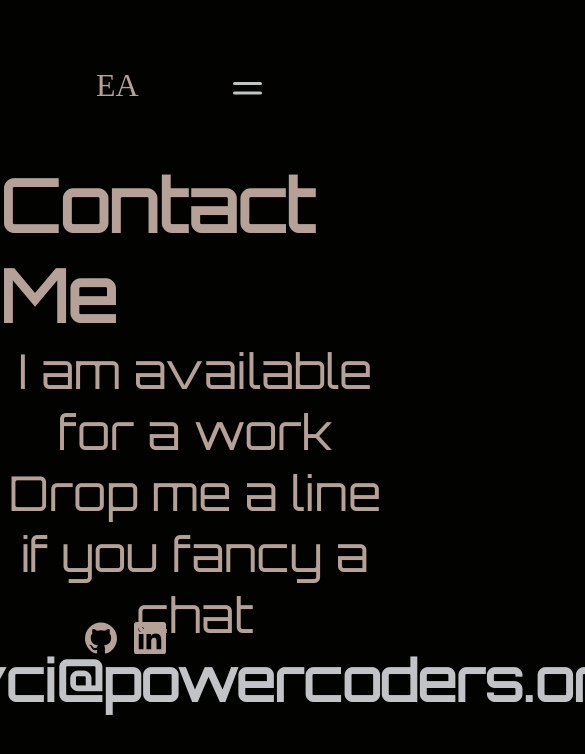
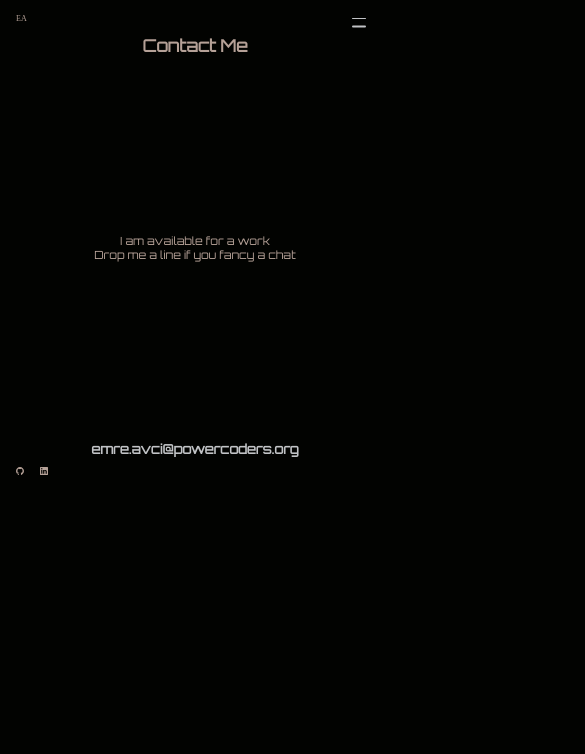
Before and after one commit to emreavcia/portfolio, a React (Create React App) app: page /contact in a window 390 px wide. Shown: the top 754 px of the page, 585 px wide, since content can reach past the window. Built offline with nearby package versions, Linux system fonts and the light colour scheme; a web font is replaced by a local one.

Commit message:
many changes are made

```diff
--- a/src/components/contact/contact.css
+++ b/src/components/contact/contact.css
@@ -23,6 +23,11 @@
 }
 
 @media (max-width: 576px) {
+  .contact_me_container {
+    margin: 0.4em 0;
+    font-size: 0.7em;
+    height: 50vh;
+  }
 }
 
 /* Medium devices (tablets, 768px and up) */
--- a/src/components/footer/Footer.js
+++ b/src/components/footer/Footer.js
@@ -5,9 +5,9 @@ import "./footer.css"
 const Footer = () => {
     return (
         <footer>
-            <ul>
-                <li><a href="https://github.com/emreavcia/portfolio" target="_blank" rel="noopener noreferrer"><SiGithub /></a> </li>
-                <li><a href="https://www.linkedin.com/in/emre-avci-765888220/" target="_blank" rel="noopener noreferrer"><SiLinkedin /></a></li>
+            <ul className='footer-list'>
+                <li className='footer-list-item'><a href="https://github.com/emreavcia/portfolio" target="_blank" rel="noopener noreferrer"><SiGithub /></a> </li>
+                <li className='footer-list-item'><a href="https://www.linkedin.com/in/emre-avci-765888220/" target="_blank" rel="noopener noreferrer"><SiLinkedin /></a></li>
             </ul>
         </footer>
     )
--- a/src/components/footer/footer.css
+++ b/src/components/footer/footer.css
@@ -1,9 +1,14 @@
 footer {
   margin: 0 6em 0 5em;
 }
-ul {
+
+.footer-list {
   display: flex;
   list-style: none;
+}
+
+.footer-list-item {
+  margin-right: 1em;
 }
 
 footer a {
@@ -29,6 +34,16 @@ footer a:hover {
 }
 
 @media (max-width: 576px) {
+  footer {
+    margin: 0 1em 0 1em;
+  }
+
+  footer a {
+    color: var(--khaki);
+    text-decoration: none;
+    font-family: var(--secondary-font);
+    font-size: 0.5em;
+  }
 }
 
 /* Medium devices (tablets, 768px and up) */
--- a/src/components/joy/MainText.js
+++ b/src/components/joy/MainText.js
@@ -3,8 +3,10 @@ import "./mainText.css"
 
 const MainText = () => {
     return (
-        <p className='main_text'>I enjoy playing around with <span>HTML5</span> <span>CSS3</span> <span>JavaScript</span> and <span>REACT.js.</span></p>
-    )
+        <>
+            <p className='main_text'>I enjoy playing around with <span>HTML5</span>, <span>CSS3</span>, <span>JavaScript</span>, and <span>REACT.js.</span></p>
+            <p className='main_text'> I am currently studing on<span>Node.js</span>, hopefully will not take more than a mont to be able to implement it professionally</p>
+        </>)
 }
 
 export default MainText
--- a/src/components/joy/mainText.css
+++ b/src/components/joy/mainText.css
@@ -1,12 +1,13 @@
 .main_text {
   color: var(--khaki);
+  margin-bottom: 1em;
   font-family: var(--secondary-font);
   font-size: 2em;
   position: relative;
 }
 
 .main_text span:hover {
-  color: var(--yellow);
+  color: var(--white);
 }
 
 @media (max-width: 576px) {
--- a/src/components/joy/rotatingText.css
+++ b/src/components/joy/rotatingText.css
@@ -1,6 +1,6 @@
 .circle {
   width: 100%;
-  height: 40vh;
+  height: 30vh;
   position: relative;
   margin-bottom: 2em;
 }
--- a/src/components/navigation/NavLinks.js
+++ b/src/components/navigation/NavLinks.js
@@ -4,10 +4,10 @@ import { Link } from "react-router-dom"
 
 const NavLinks = () => {
     return (
-        <ul>
-            <li> <Link className='navLinks' to="/about" >About</Link> </li>
-            <li> <Link className='navLinks' to="/" >Joy</Link> </li>
-            <li> <Link className='navLinks' to="/contact" >Contact</Link> </li>
+        <ul className='nav-list'>
+            <li className='nav-list-item'> <Link className='navLinks' to="/about" >About</Link> </li>
+            <li className='nav-list-item'> <Link className='navLinks' to="/" >Joy</Link> </li>
+            <li className='nav-list-item'> <Link className='navLinks' to="/contact" >Contact</Link> </li>
         </ul>
     )
 }
--- a/src/components/navigation/hamburgerMenu.css
+++ b/src/components/navigation/hamburgerMenu.css
@@ -44,6 +44,42 @@ i {
 }
 
 @media (max-width: 576px) {
+  i {
+    width: 0.9em;
+    height: 0.1em;
+    background-color: var(--white);
+    border-radius: 0.7em;
+    transition: 0.8s;
+    display: block;
+    transition-timing-function: cubic-bezier(0.33, 0.7, 1, -1.47);
+  }
+
+  .hamburger_container {
+    padding: 0.5em;
+  }
+
+  .hamburger:last-child {
+    transform: translateY(0.4em);
+  }
+
+  .hamburger:last-child:hover {
+    transform: translateY(-0.4em);
+    color: var(--khaki);
+    cursor: pointer;
+  }
+  .hamburger:first-child:hover {
+    transform: translateY(-0.4em);
+    color: var(--khaki);
+    cursor: pointer;
+  }
+
+  .cross:first-child {
+    transform: rotate(-45deg) translateY(0.075em);
+  }
+
+  .cross:last-child {
+    transform: rotate(45deg) translateY(-0.075em);
+  }
 }
 
 /* Medium devices (tablets, 768px and up) */
--- a/src/components/navigation/navLinks.css
+++ b/src/components/navigation/navLinks.css
@@ -1,12 +1,12 @@
 /* Navigation Links */
-ul {
+.nav-list {
   list-style: none;
   display: flex;
   margin-bottom: 0;
   margin-right: 3em;
 }
 
-li {
+.nav-list-item {
   text-transform: uppercase;
   padding: 0.1em 0.3em;
   margin-right: 0.5em;
@@ -25,6 +25,23 @@ li {
 }
 
 @media (max-width: 576px) {
+  .nav-list {
+    margin-bottom: 0;
+    margin-right: 0.5em;
+  }
+
+  .nav-list-item {
+    padding: 0.1em 0.3em;
+    margin-right: 0.5em;
+  }
+
+  .navLinks {
+    color: var(--khaki);
+    text-decoration: none;
+    font-size: 0.5em;
+    font-family: var(--secondary-font);
+    transition: 0.5s;
+  }
 }
 
 /* Medium devices (tablets, 768px and up) */
--- a/src/components/navigation/navigation.css
+++ b/src/components/navigation/navigation.css
@@ -4,6 +4,7 @@ header {
   justify-content: space-between;
   align-items: center;
   margin-top: 3em;
+  width: auto;
 }
 
 nav {
@@ -25,6 +26,15 @@ nav {
 }
 
 @media (max-width: 576px) {
+  header {
+    padding: 0.1em 1em;
+    margin-top: 0.5em;
+  }
+
+  .logo {
+    line-height: 0.5em;
+    font-size: 0.5em;
+  }
 }
 
 /* Medium devices (tablets, 768px and up) */
```
